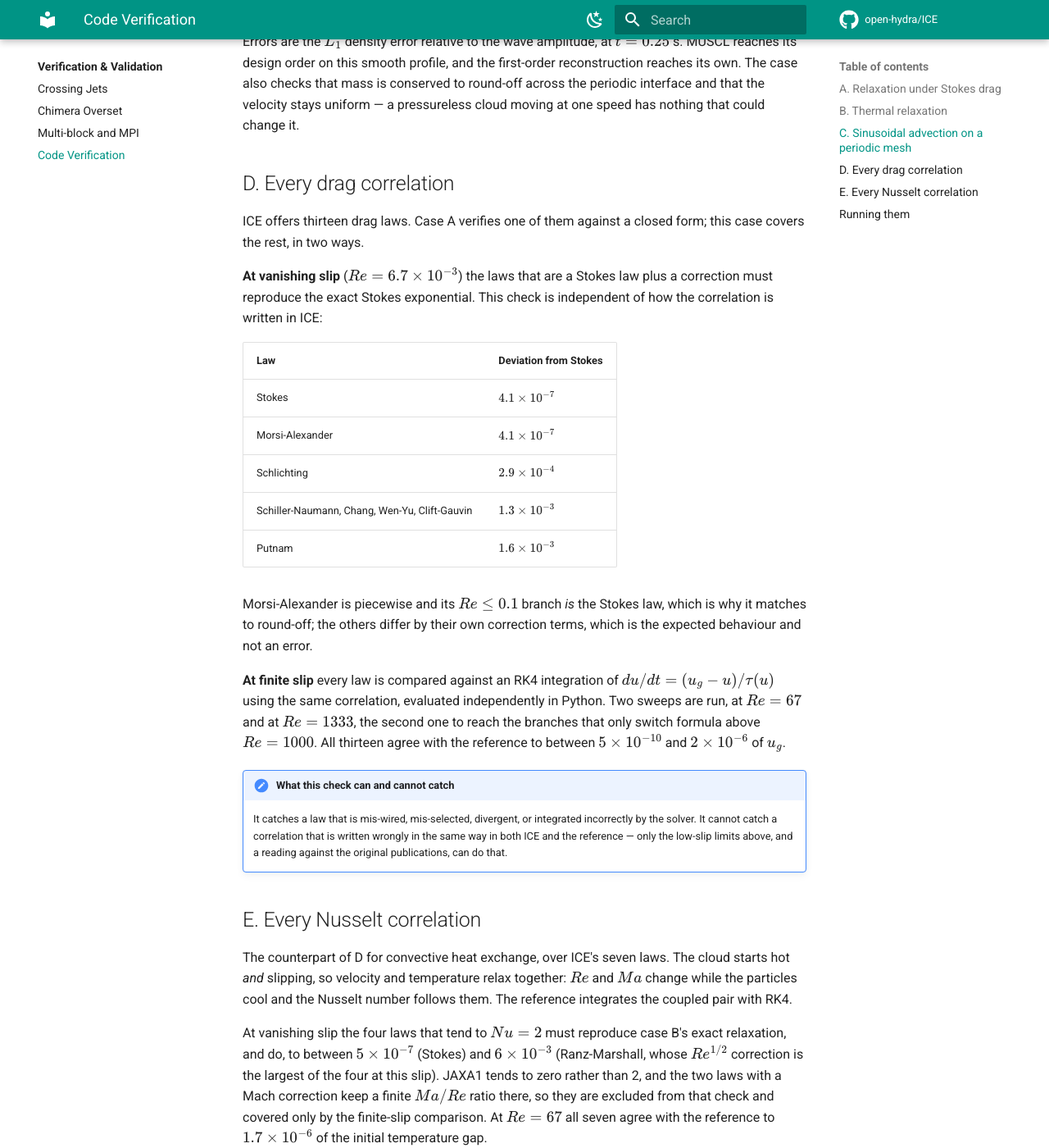
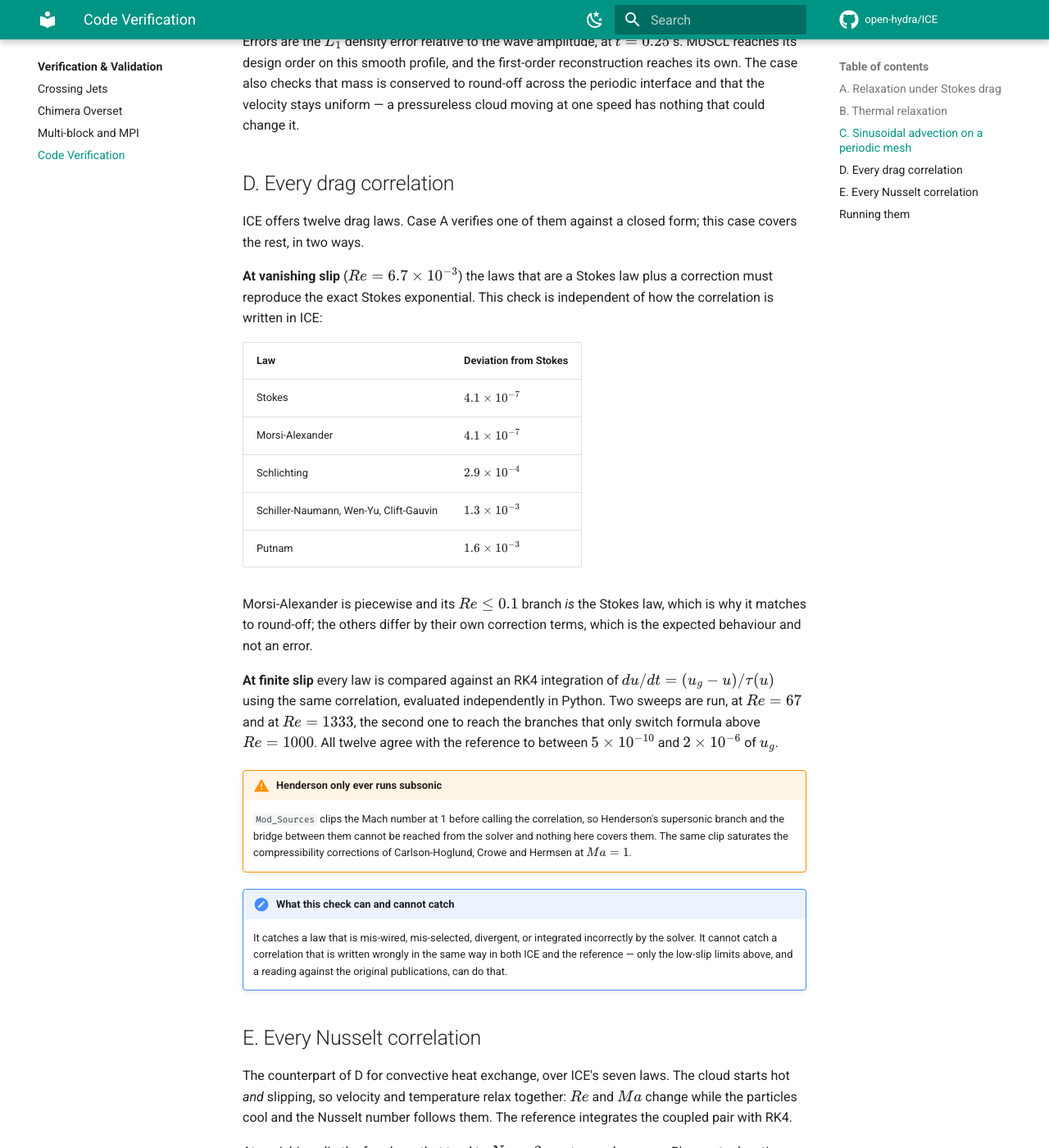
Before and after one commit to open-hydra/ICE, an MkDocs documentation site: the page built from docs/vv/verification.md, in a window 1280 px wide and 1400 px high, scrolled down 2783 px. Shown: the whole window at 82% size. Built offline with MkDocs 1.6.1 and Material for MkDocs 9.7.7, drawn with Linux system fonts in a browser that asks for light colours; comment, search, counter and statistics services are not loaded.

Commit message:
refactor(drag): port IGLOO's Lib_Drag and drop the Chang duplicate
Chang is gone: 24/Re (1 + 0.15 Re^0.687) + 0.42/(1 + 42500 Re^-1.16) is the
Clift-Gauvin correlation written differently, since 24 * 0.0175 = 0.42. The two
entries evaluated to the same number at every Reynolds number, to the last bit.
An input naming it now stops with a line saying which one to use instead.

From IGLOO:

  - Henderson's bridge between the subsonic and supersonic branches uses 4/3,
    not the 3/4 that Shimada eq.22 misprints. With 3/4 the bridge reached only
    Cd1 + 0.5625 (Cd2 - Cd1) at Ma = 1.75 instead of meeting Cd2 there.
  - Crowe and Hermsen guard their log10 arguments. Zero slip made these
    log10(0): the results survived, but it is an invalid operation that traps
    under -fpe0.
  - The correlations are pure functions and the choice travels as an integer
    selector, so no procedure pointer is shared between threads.
  - Shimada equation numbers on the plateaus and the compressible models.

The Henderson fix is latent: Mod_Sources clips Ma at 1, so the supersonic branch
and the bridge still cannot be reached from the solver.

Co-Authored-By: Claude Opus 5 <noreply@anthropic.com>

```diff
--- a/docs/vv/verification.md
+++ b/docs/vv/verification.md
@@ -108,7 +108,7 @@ pressureless cloud moving at one speed has nothing that could change it.
 
 ## D. Every drag correlation
 
-ICE offers thirteen drag laws. Case A verifies one of them against a closed form; this
+ICE offers twelve drag laws. Case A verifies one of them against a closed form; this
 case covers the rest, in two ways.
 
 **At vanishing slip** ($Re = 6.7\times10^{-3}$) the laws that are a Stokes law plus a
@@ -120,7 +120,7 @@ how the correlation is written in ICE:
 | Stokes | $4.1\times10^{-7}$ |
 | Morsi-Alexander | $4.1\times10^{-7}$ |
 | Schlichting | $2.9\times10^{-4}$ |
-| Schiller-Naumann, Chang, Wen-Yu, Clift-Gauvin | $1.3\times10^{-3}$ |
+| Schiller-Naumann, Wen-Yu, Clift-Gauvin | $1.3\times10^{-3}$ |
 | Putnam | $1.6\times10^{-3}$ |
 
 Morsi-Alexander is piecewise and its $Re \le 0.1$ branch *is* the Stokes law, which is
@@ -130,8 +130,14 @@ the expected behaviour and not an error.
 **At finite slip** every law is compared against an RK4 integration of
 $du/dt = (u_g-u)/\tau(u)$ using the same correlation, evaluated independently in
 Python. Two sweeps are run, at $Re = 67$ and at $Re = 1333$, the second one to reach
-the branches that only switch formula above $Re = 1000$. All thirteen agree with the
+the branches that only switch formula above $Re = 1000$. All twelve agree with the
 reference to between $5\times10^{-10}$ and $2\times10^{-6}$ of $u_g$.
+
+!!! warning "Henderson only ever runs subsonic"
+    `Mod_Sources` clips the Mach number at 1 before calling the correlation, so
+    Henderson's supersonic branch and the bridge between them cannot be reached from
+    the solver and nothing here covers them. The same clip saturates the compressibility
+    corrections of Carlson-Hoglund, Crowe and Hermsen at $Ma = 1$.
 
 !!! note "What this check can and cannot catch"
     It catches a law that is mis-wired, mis-selected, divergent, or integrated
```
Also changed, not shown: docs/development/testing.md (+1 -1 lines), 6 other files.
